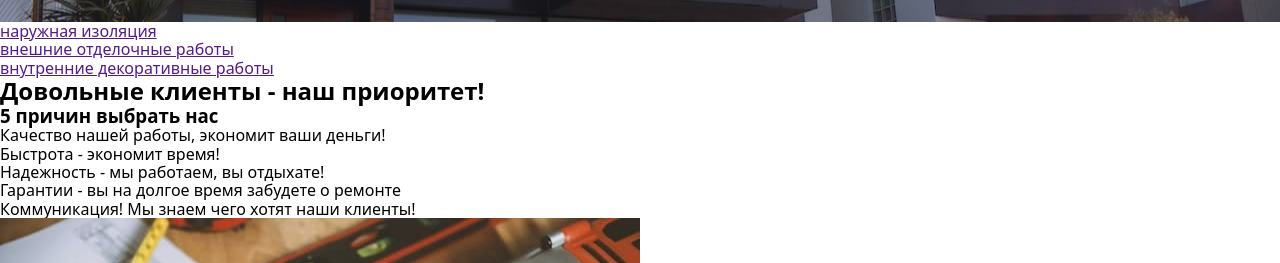
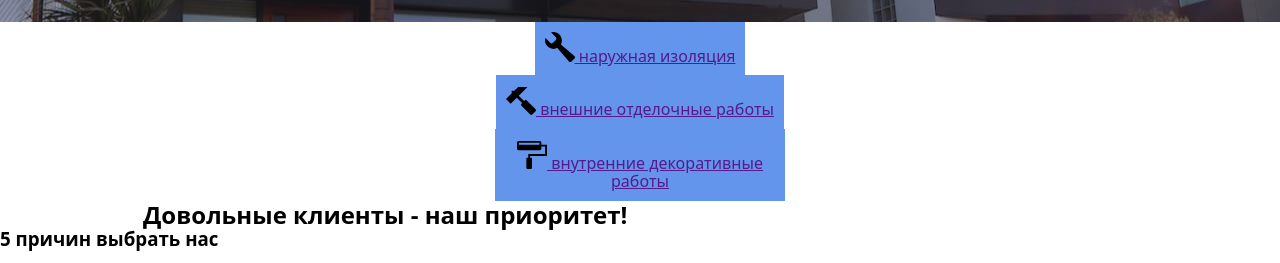
Before and after one commit to Asternia/bmklusbv, a plain HTML site: page index.html in a window 1280 px wide. Shown: the part 478-741 px from the top of the page. Drawn offline with nearby package versions, Linux system fonts and the light colour scheme.

Commit message:
create sprite, stert section gallary

```diff
--- a/index.html
+++ b/index.html
@@ -22,19 +22,33 @@
         </div>
       </section>
 
-      <section>
-        <ul>
+      <section  class="gallary">
+        <div class="container">
+          <ul class="gallary__flex">
             <li>
-            <a href="">наружная изоляция</a>
+              <a class="gallary__link" href="">
+                <svg width="30" height="30">
+                  <use href="./images/sprite.svg#icon-wrench"></use>
+                </svg>
+                наружная изоляция</a>
             </li>
             <li>
-            <a href="">внешние отделочные работы</a>
+              <a class="gallary__link" href="">
+                <svg width="30" height="30">
+                  <use href="./images/sprite.svg#icon-hammer"></use>
+                </svg>
+                внешние отделочные работы</a>
             </li>
             <li>
-            <a href="">внутренние декоративные работы</a>
+              <a class="gallary__link" href="">
+                <svg width="30" height="30">
+                  <use href="./images/sprite.svg#icon-paint"></use>
+                </svg>
+                внутренние декоративные работы</a>
             </li>
           </ul>
           <h2>Довольные клиенты - наш приоритет!</h2>
+        </div>
       </section>
 
       <section>
--- a/sass/base/_reset.scss
+++ b/sass/base/_reset.scss
@@ -20,7 +20,7 @@ ul {
     margin: 0;
 }
 
-ol {
-    padding: 0;
-    margin: 0;
-}
+// ol {
+//     padding: 0;
+//     margin: 0;
+// }
--- /dev/null
+++ b/sass/componnents/_gallary.scss
@@ -0,0 +1,21 @@
+.gallary {
+
+    &__flex {
+        display: flex;
+        flex-direction: column;
+        align-items: center;
+        text-align: center;
+    }
+
+    &__link {
+        display: block;
+        background-color: cornflowerblue;
+        max-width: 290px;
+        padding: 10px;
+        gap: 20px;
+    }
+
+    &__link:not(:last-child) {
+        margin-bottom: 20px;
+    }
+}
--- a/sass/main.scss
+++ b/sass/main.scss
@@ -3,3 +3,4 @@
 @import "./utils/mixins";
 
 @import "./componnents/hero";
+@import "./componnents/gallary";
```
Also changed, not shown: css/main.css, css/main.min.css, images/building-5264.jpg (added), images/sprite.svg (added), 2 other files. Lines whose indentation alone changed are shown as unchanged.
